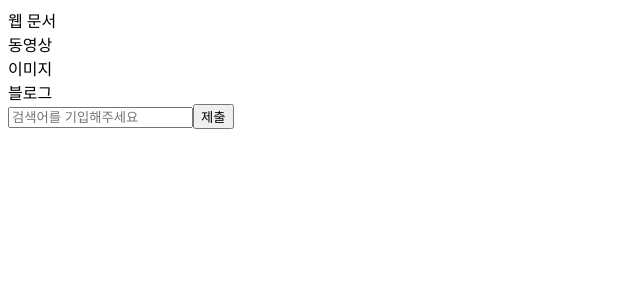
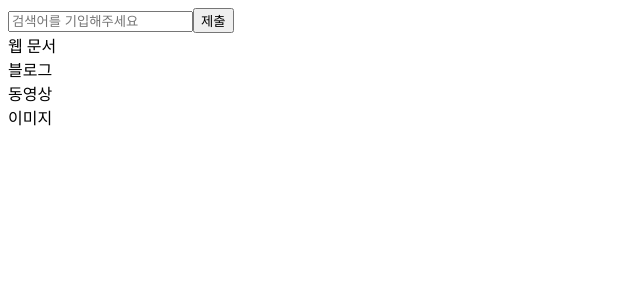
Before and after one commit to sstipdev/Search-Engine, a React (Vite) app: page / in a window 1280 px wide. Shown: the top 300 px of the page, without its empty margins (0-640 px from the left). Built offline with nearby package versions, Linux system fonts and the light colour scheme; no server answers.

Commit message:
ChoiceType 컴포넌트 함수 오타 수정

```diff
--- a/src/components/ChoiceType.jsx
+++ b/src/components/ChoiceType.jsx
@@ -1,5 +1,8 @@
 import { useState } from "react";
 import WebResult from "./WebResult";
+import VideoResult from "./VideoResult";
+import ImageResult from "./ImageResult";
+import BlogResult from "./BlogResult";
 
 const ChoiceType = () => {
   const [choice, setChoice] = useState("");
@@ -10,11 +13,16 @@ const ChoiceType = () => {
   const HOST = "https://dapi.kakao.com";
   const GET_URL = `${HOST}/v2/search/${choice}?query=${search}`;
 
-  const serachResult = async (e) => {
+  const searchResult = async (e) => {
     e.preventDefault();
     if (search === "") {
       return alert("공백은 금지 입니다.");
     }
+    if (choice === "") {
+      setSearch("");
+      return alert("검색 항목을 선택해주셔야 합니다 !");
+    }
+
     const data = await fetch(GET_URL, {
       method: "GET",
       headers: {
@@ -28,16 +36,16 @@ const ChoiceType = () => {
 
   return (
     <div>
-      <div>
-        <div onClick={() => setChoice("web")}>웹 문서</div>
-        <div onClick={() => setChoice("vclip")}>동영상</div>
-        <div onClick={() => setChoice("image")}>이미지</div>
-        <div onClick={() => setChoice("blog")}>블로그</div>
-      </div>
-      <form onSubmit={(e) => serachResult(e)}>
+      <form onSubmit={(e) => searchResult(e)}>
         <input onChange={(e) => setSearch(e.target.value)} type="text" placeholder="검색어를 기입해주세요" value={search} />
         <button type="submit">제출</button>
       </form>
+      <div>
+        <div onClick={() => setChoice("web")}>웹 문서</div>
+        <div onClick={() => setChoice("blog")}>블로그</div>
+        <div onClick={() => setChoice("vclip")}>동영상</div>
+        <div onClick={() => setChoice("image")}>이미지</div>
+      </div>
 
       {choice === "web" && <WebResult result={result} />}
       {choice === "vclip" && <VideoResult result={result} />}
--- a/src/components/WebResult.jsx
+++ b/src/components/WebResult.jsx
@@ -8,8 +8,7 @@ const WebResult = ({ result }) => {
         }
         return (
           <div key={i}>
-            <h2>{info.contents}</h2>
-            <div>{info.datetime}</div>
+            <p dangerouslySetInnerHTML={{ __html: info.contents }}></p>
             <span>{info.url}</span>
           </div>
         );
```
